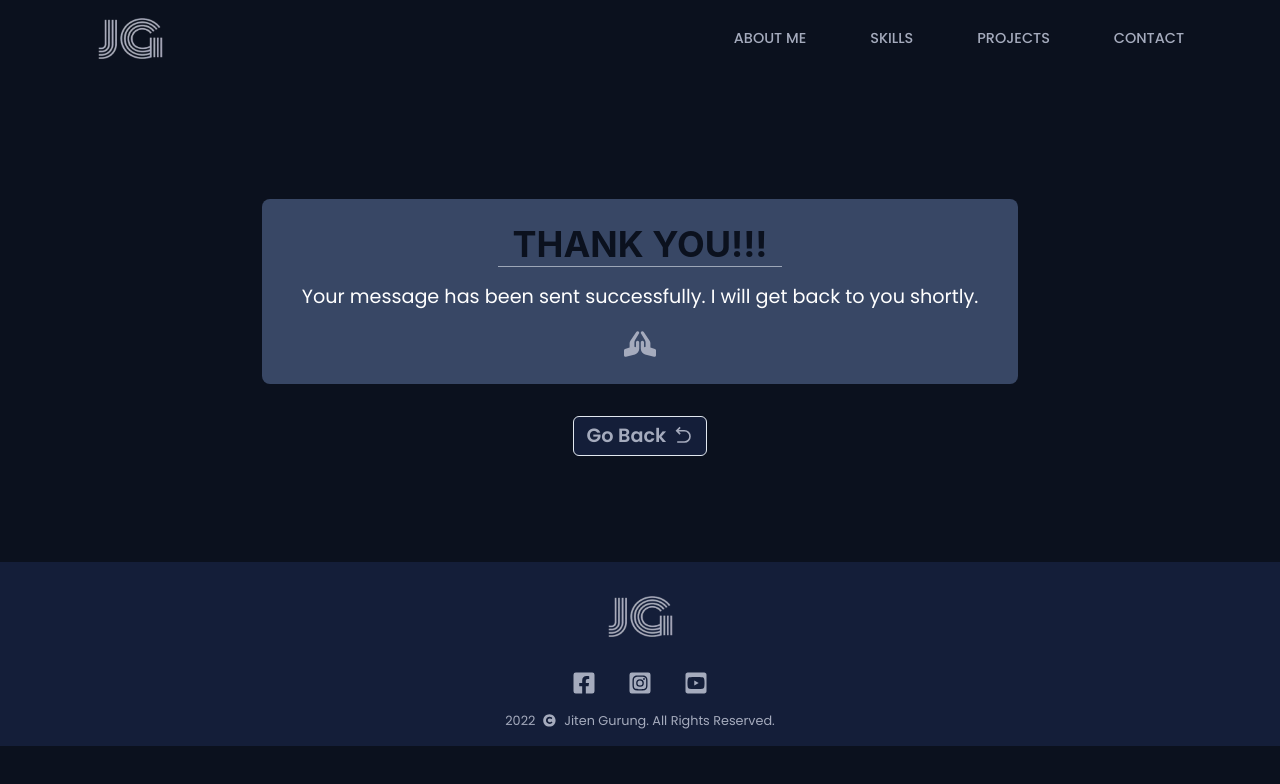
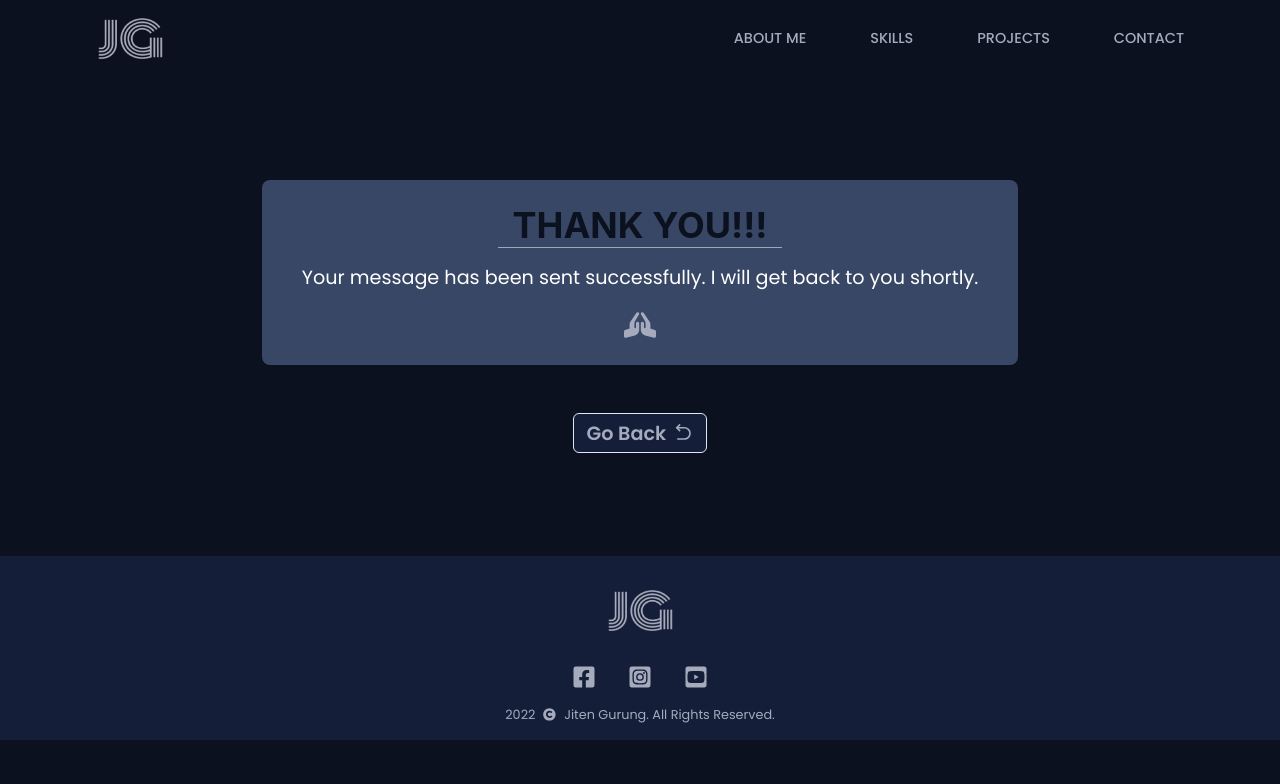
Before and after one commit to zeetaengrg/portfolio, a Next.js app: page /thankyou in a window 1280 px wide. Shown: the top 784 px of the page. Built offline with nearby package versions, Linux system fonts and the light colour scheme.

Commit message:
refactor

```diff
--- a/components/elements/Btn/GoBackBtn/GoBackBtn.jsx
+++ b/components/elements/Btn/GoBackBtn/GoBackBtn.jsx
@@ -25,7 +25,7 @@ const GoBackBtn = () => {
         <>
             <Link sx={linkStyle} href="/">
                 <Button
-                    m={{ base: "2.69rem 0", md: "0.5rem 0" }}
+                    m={{ base: "2.69rem 0", md: "1.5rem 0" }}
                     variant="outline"
                     sx={btnStyle}
                     rightIcon={<RiArrowGoBackLine />}
--- a/components/layouts/ThankYou/ThankYou.jsx
+++ b/components/layouts/ThankYou/ThankYou.jsx
@@ -9,7 +9,7 @@ const ThankYou = () => {
         textAlign: "center",
         height: {
             base: "65.5vh",
-            md: "60.6vh",
+            md: "59.9vh",
         },
         padding: {
             base: "1.5rem",
```
